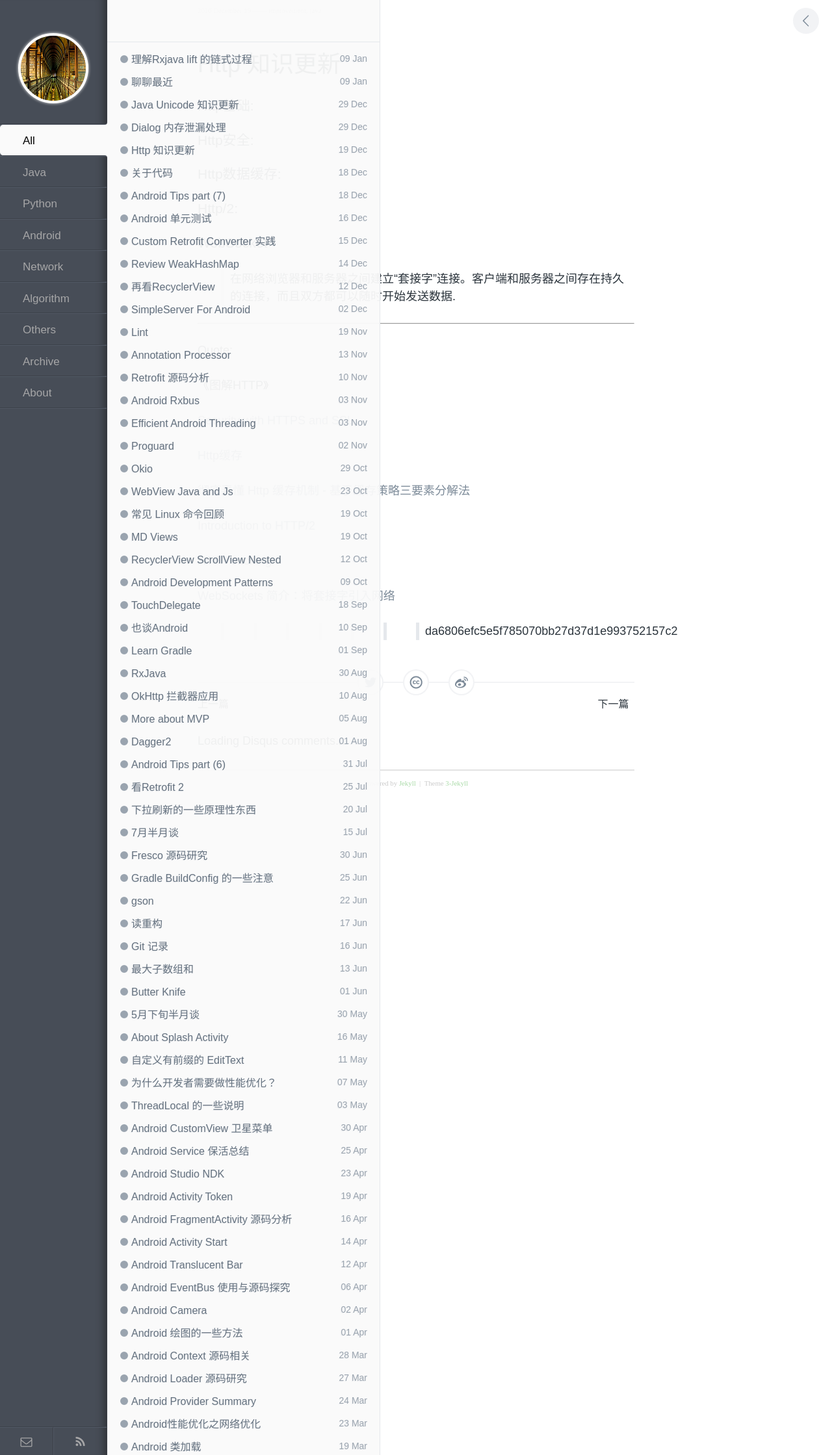
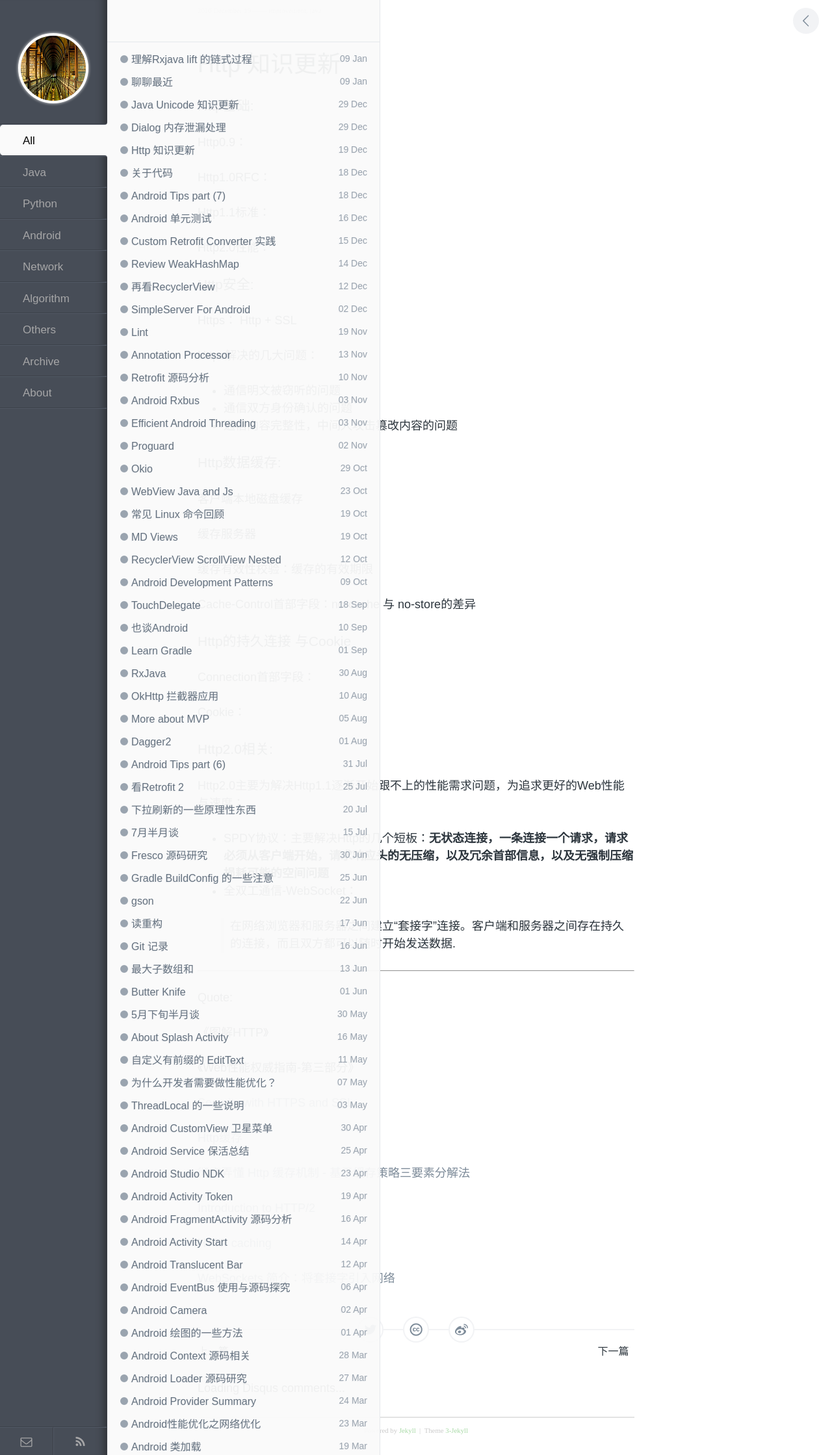
Before and after one commit to enlipan/enlipan.github.io, a Jekyll site: the page built from _posts/2016-12-19-http-knowledge-new.md, in a window 1280 px wide. Shown: the whole page at 65% size. Built offline with Jekyll 4.4.1, drawn with Linux system fonts in a browser that asks for light colours; nearby versions of some CDN libraries; comment, search, counter and statistics services are not loaded.

Commit message:
modify page http

```diff
--- a/_posts/2016-12-19-http-knowledge-new.md
+++ b/_posts/2016-12-19-http-knowledge-new.md
@@ -7,31 +7,66 @@ keywords: [improvement,java]
 
 ### Http基础:
 
+Http0.9：
 
+Http1.0RFC：
+
+Http1.1标准：
+
+Http2.0性能：
 
 
 ###  Http安全:
 
+Https： Http + SSL
 
+Https解决的几大问题：
+
+*  通信明文被窃听的问题
+*  通信双方身份确认的问题
+*  通信内容完整性，中间人攻击篡改内容的问题
 
 
 ###  Http数据缓存:
 
+客户端本地磁盘缓存
 
 
-###  Http/2:
+缓存服务器
+
+缓存有效性校验：缓存的有效期限
+
+Cache-Control首部字段：no-cache 与 no-store的差异
 
 
+### Http的持久连接 与Cookie
 
-###  WebSocket
+Connection首部字段：
+
+
+Cookie：
+
+
+###  Http2.0相关:
+
+Http2.0主要为解决Http1.1逐渐开始跟不上的性能需求问题，为追求更好的Web性能与速度；
+
+*  SPDY协议：主要解决Http的几个短板：**无状态连接，一条连接一个请求，请求必须从客户端开始，请求响应头的无压缩，以及冗余首部信息，以及无强制压缩损耗可能的空间问题**
+
+
+*  全双工通信-WebSocket：
 
 > 在网络浏览器和服务器之间建立“套接字”连接。客户端和服务器之间存在持久的连接，而且双方都可以随时开始发送数据.
+
+
 
 ---
 
 Quote:
 
 《图解HTTP》
+
+《Web性能权威指南-第三部分》
 
 [Security with HTTPS and SSL](https://developer.android.com/training/articles/security-ssl.html)
 
@@ -45,4 +80,3 @@ Quote:
 [HTTP caching](https://developer.mozilla.org/en-US/docs/Web/HTTP/Caching)
 
 [WebSockets 简介：将套接字引入网络](https://www.html5rocks.com/zh/tutorials/websockets/basics/#toc-usetoday)
->>>>>>> da6806efc5e5f785070bb27d37d1e993752157c2
```
